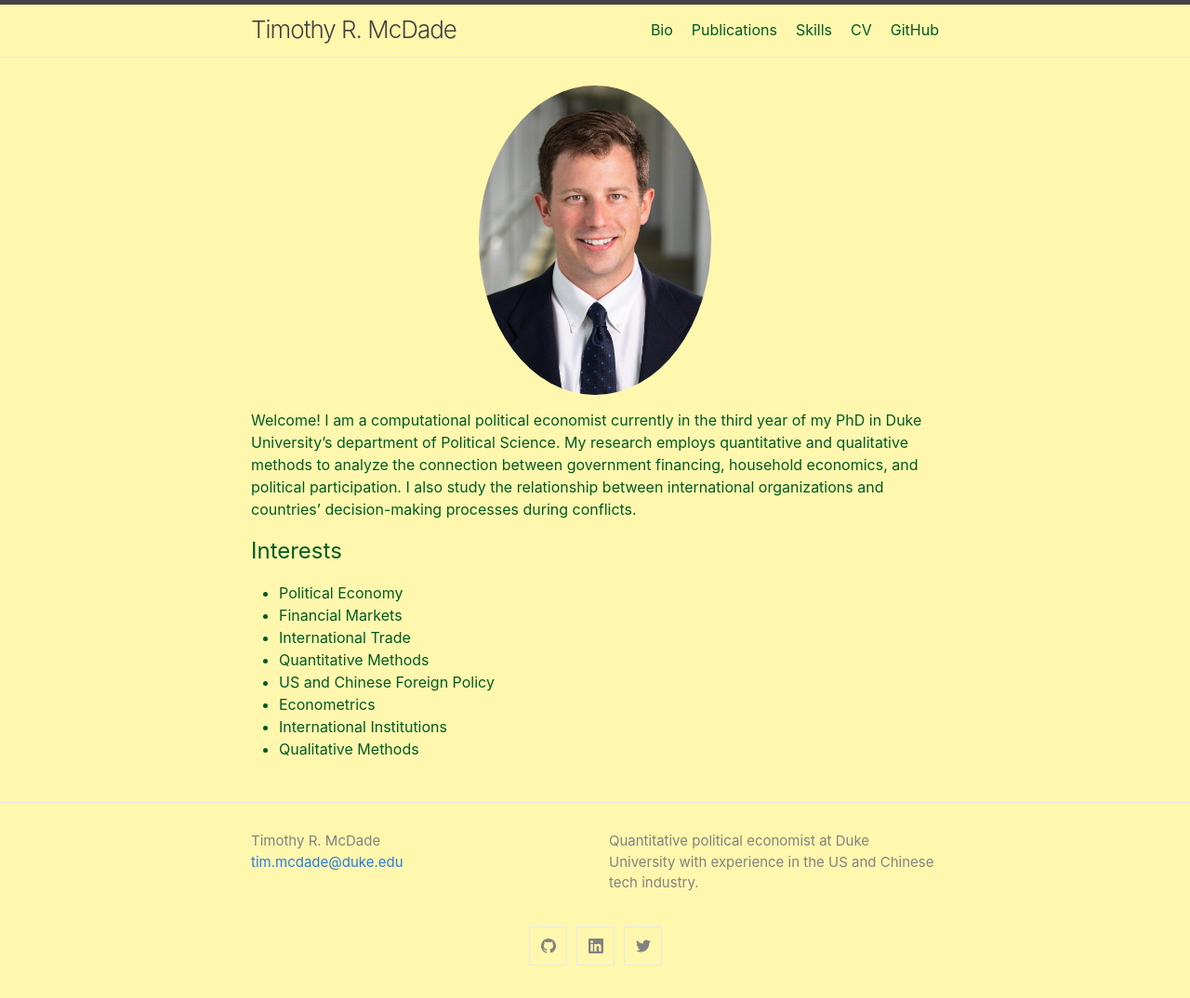
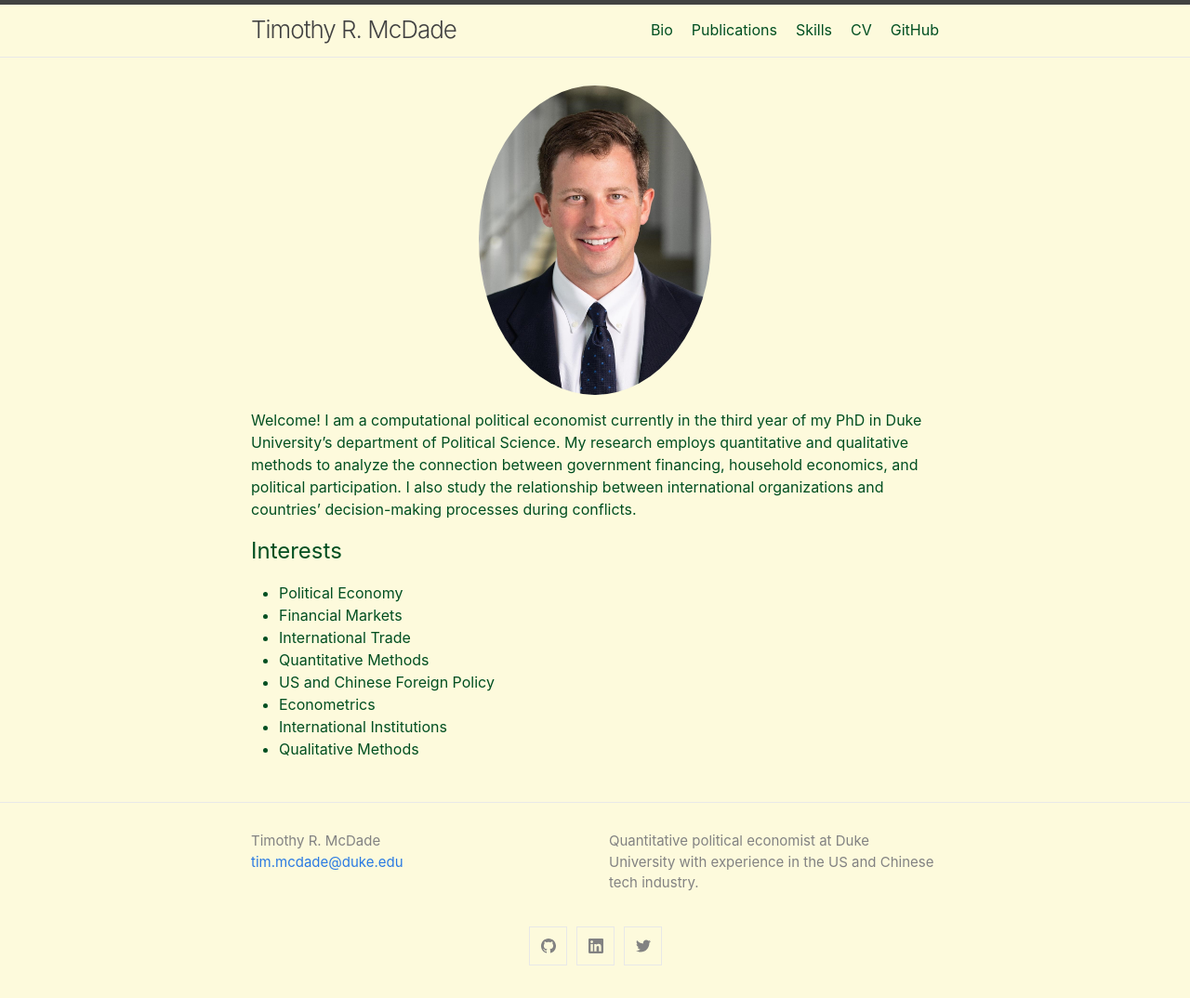
Before and after one commit to trmcdade/trmcdade.github.io, a Jekyll site: the page built from index.md, in a window 1280 px wide. Shown: the whole page at 93% size. Built offline with Jekyll 4.4.1, drawn with Linux system fonts in a browser that asks for light colours.

Commit message:
Update tim_custom.scss

```diff
--- a/_sass/minima/skins/tim_custom.scss
+++ b/_sass/minima/skins/tim_custom.scss
@@ -9,8 +9,8 @@ $site-title-color:      $brand-color-dark !default;
 // $text-color:            #111111 !default;
 // $background-color:      #fdfdfd !default;
 
-$text-color:            #005A26 !default;
-$background-color:      #fff7ad !default;
+$text-color:            #004f21 !default;
+$background-color:      #fdfadc !default;
 $code-background-color: #eeeeff !default;
 
 $link-base-color:       #2a7ae2 !default;
```
